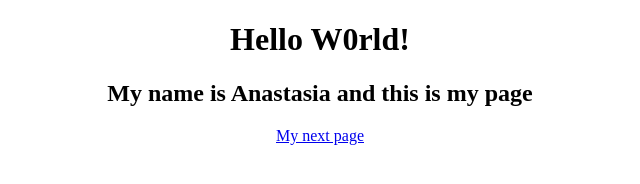
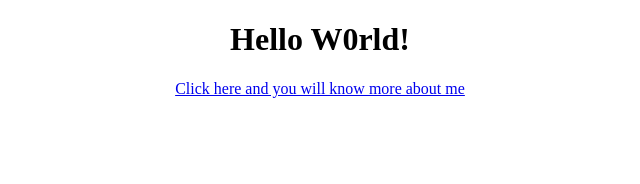
Before and after one commit to DubovaAna/DubovaAna.github.io, a plain HTML site: page index.htm in a window 1280 px wide. Shown: the whole page, without its empty margins (320-960 px from the left). Drawn offline with Linux system fonts and the light colour scheme.

Commit message:
Update index.htm

```diff
--- a/index.htm
+++ b/index.htm
@@ -1,11 +1,10 @@
 <!DOCTYPE html>
 <html>
 <body>
-<title>This my page create in CIS class</title>
+<title>This my page for CIS class</title>
 <center>
 <H1> Hello W0rld!</H1>
-<H2> My name is Anastasia and this is my page</h2>
 
-<a href="https://dubovaana.github.io/DubovaWebPage.htm">My next page</a>
+<a href="https://dubovaana.github.io/DubovaWebPage.htm">Click here and you will know more about me</a>
 
 </body>
```
